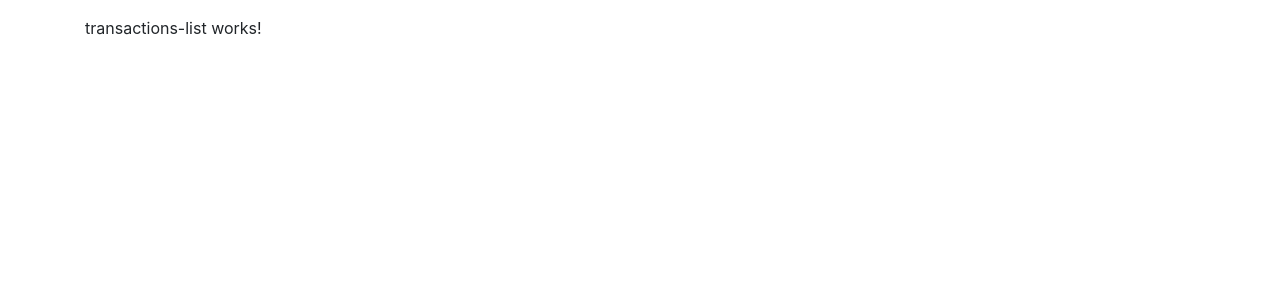
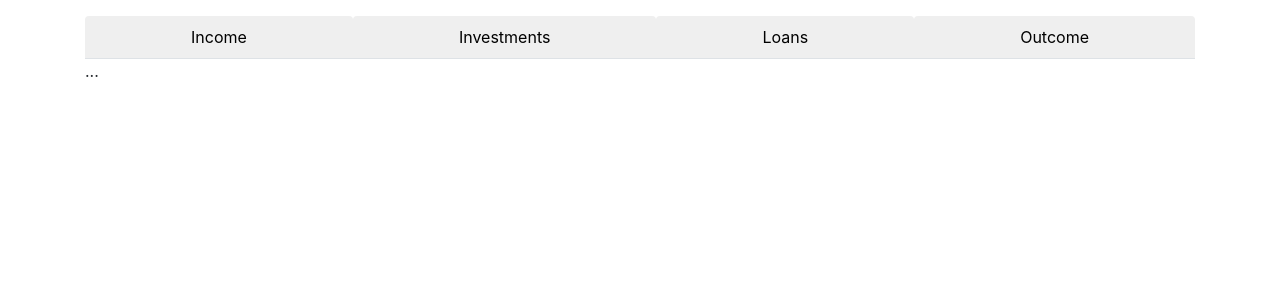
Before and after one commit to repinnick/data-list, an Angular app: page /navigator in a window 1280 px wide. Shown: the top 300 px of the page. Built offline with nearby package versions, Linux system fonts and the light colour scheme.

Commit message:
feat: transaction list with router events subscription

```diff
--- a/src/app/core/services/transactions.service.ts
+++ b/src/app/core/services/transactions.service.ts
@@ -34,7 +34,7 @@ export class TransactionsService {
             .sort((a , b) => TRANSACTIONS_ORDER.indexOf(a as keyof typeof categories) - TRANSACTIONS_ORDER.indexOf(b as keyof typeof categories))
             .map((item, idx) => ({
               ...categories[item as keyof typeof categories],
-              id: idx + 1
+              id: idx
             }))
           return {
             total,
--- a/src/app/pages/summary/summary.component.html
+++ b/src/app/pages/summary/summary.component.html
@@ -5,20 +5,20 @@
       <div class="card-body">
         <h1 class="card-title pricing-card-title">Welcome</h1>
         <p>With supporting text bellow as a natural lead-in to additional content</p>
-        <button type="button" class="btn btn-primary">See transactions</button>
+        <button routerLink="/navigator" [queryParams]="{tab: 0}" type="button" class="btn btn-primary">See transactions</button>
       </div>
       <div class="card-footer">You have {{ total }} transactions</div>
     </div>
   </div>
 </div>
 
-<div class="row row-cols-12 text-center mt-3">
+<div class="row row-cols-12 text-center mt-3" *ngIf="transactions && transactions.length">
   <div class="col-md-6 col-12 mb-3" *ngFor="let transaction of transactions">
     <div class="card rounded-3 shadow-sm">
       <div class="card-body">
         <h3 class="card-title pricing-card-title">{{ transaction.total }}</h3>
         <p>{{ transaction.name }}</p>
-        <button type="button" routerLink="navigator" class="w-50 btn btn-primary">See all</button>
+        <button type="button" routerLink="/navigator" [queryParams]="{tab: transaction.id}" class="w-50 btn btn-primary">See all</button>
       </div>
     </div>
   </div>
--- a/src/app/pages/summary/summary.component.ts
+++ b/src/app/pages/summary/summary.component.ts
@@ -1,11 +1,8 @@
 import { Component, OnInit } from '@angular/core';
 import { TransactionsService } from '@core/services/transactions.service';
 import { Subject, takeUntil } from 'rxjs';
-import {
-  ICategoryData,
-  TRANSACTION_NAMES,
-  TRANSACTION_TYPES
-} from '@core/models/transactions.model';
+import { ICategoryData, TRANSACTION_TYPES } from '@core/models/transactions.model';
+
 
 @Component({
   selector: 'app-summary',
@@ -15,10 +12,11 @@ import {
 export class SummaryComponent implements OnInit {
   public total: number;
   public transactions: ICategoryData[];
-  public transactionNames = TRANSACTION_NAMES;
   private destroy = new Subject<void>();
 
-  constructor(private transactionsService: TransactionsService) { }
+  constructor(
+    private transactionsService: TransactionsService
+  ) { }
 
   ngOnInit(): void {
     this.getTransactions();
@@ -26,7 +24,7 @@ export class SummaryComponent implements OnInit {
     this.transactionsService.getTransactionsByFilter(TRANSACTION_TYPES.INVESTMENT).subscribe((res) => console.log(res))
   }
 
-  getTransactions() {
+  private getTransactions(): void {
     this.transactionsService.getTransactions()
       .pipe(takeUntil(this.destroy))
       .subscribe({
--- a/src/app/pages/transactions-list/transactions-list.component.html
+++ b/src/app/pages/transactions-list/transactions-list.component.html
@@ -1 +1,23 @@
-<p>transactions-list works!</p>
+<nav>
+  <div class="nav nav-tabs d-flex" id="nav-tab" role="tablist">
+    <button
+      *ngFor="let category of tabCategories; let idx = index"
+      class="nav-link flex-grow-1 flex-shrink-1"
+      [ngClass]="{'active': idx === activeTab}"
+      id="nav-home-tab"
+      data-bs-toggle="tab" data-bs-target="#nav-home"
+      type="button"
+      role="tab"
+      aria-controls="nav-home"
+      aria-selected="true"
+      (click)="changeActiveTab(idx)"
+    >{{ tabNames[category] }}</button>
+  </div>
+</nav>
+<!--      routerLink="/navigator"-->
+<!--      [queryParams]="{tab: idx}"-->
+<div class="tab-content" id="nav-tabContent">
+  <div class="tab-pane fade show active" id="nav-home" role="tabpanel" aria-labelledby="nav-home-tab">...</div>
+  <div class="tab-pane fade" id="nav-profile" role="tabpanel" aria-labelledby="nav-profile-tab">...</div>
+  <div class="tab-pane fade" id="nav-contact" role="tabpanel" aria-labelledby="nav-contact-tab">...</div>
+</div>
--- a/src/app/pages/transactions-list/transactions-list.component.ts
+++ b/src/app/pages/transactions-list/transactions-list.component.ts
@@ -1,4 +1,8 @@
 import { Component, OnInit } from '@angular/core';
+import { TransactionsService } from '@core/services/transactions.service';
+import { Subject, takeUntil } from 'rxjs';
+import { ActivatedRoute, NavigationEnd, Router } from '@angular/router';
+import { ITransaction, TRANSACTION_NAMES, TRANSACTIONS_ORDER } from '@core/models/transactions.model';
 
 @Component({
   selector: 'app-transactions-list',
@@ -6,10 +10,55 @@ import { Component, OnInit } from '@angular/core';
   styleUrls: ['./transactions-list.component.scss']
 })
 export class TransactionsListComponent implements OnInit {
+  public tabCategories = TRANSACTIONS_ORDER;
+  public tabNames = TRANSACTION_NAMES;
+  public transactions: ITransaction[];
+  public activeTab: number;
+  private destroy = new Subject<void>();
 
-  constructor() { }
+  constructor(
+    private transactionsService: TransactionsService,
+    private activatedRoute: ActivatedRoute,
+    private router: Router
+  ) { }
 
   ngOnInit(): void {
+    this.activeTab = this.getQueryParamsFromRoute();
+    this.getCategoryData(this.activeTab);
+    this.handleRouteChange();
   }
 
+  public changeActiveTab(idx: number): void {
+    this.router.navigate([], {queryParams: {tab: idx}})
+  }
+
+  /**
+   * Or we can change active tab in changeActiveTab function and remove this
+   * @private
+   */
+  private handleRouteChange(): void {
+    this.router.events
+      .pipe(takeUntil(this.destroy))
+      .subscribe({
+        next: navigation => {
+          if (navigation instanceof NavigationEnd) {
+            this.activeTab = this.getQueryParamsFromRoute();
+            this.getCategoryData(this.activeTab);
+          }
+        }
+      })
+  }
+
+  private getQueryParamsFromRoute(): number {
+    return Number(this.activatedRoute.snapshot.queryParams['tab']);
+  }
+
+  private getCategoryData(idx: number) {
+    const categoryName = TRANSACTIONS_ORDER[idx];
+    this.transactionsService.getTransactionsByFilter(categoryName)
+      .pipe(takeUntil(this.destroy))
+      .subscribe({
+        next: (transactions) => this.transactions = transactions,
+      })
+  }
 }
```
